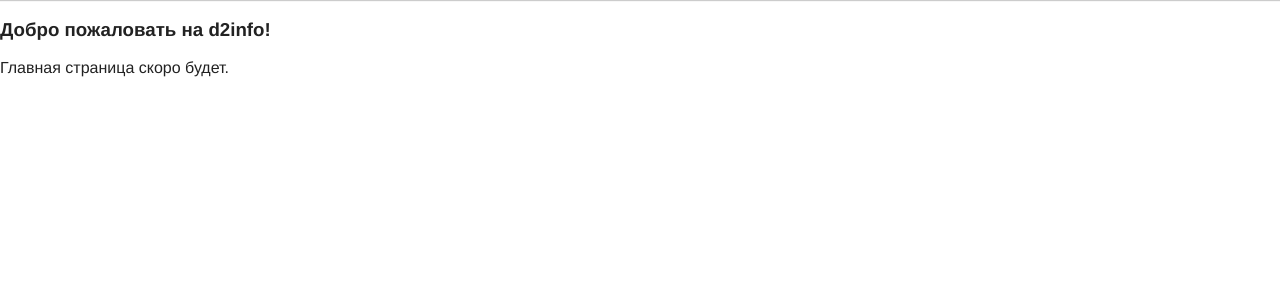
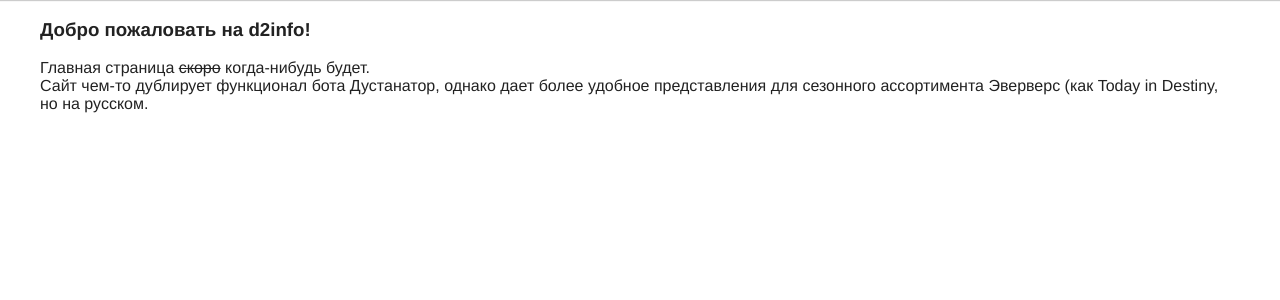
Before and after one commit to movsesyanpv/d2info, a Python web app: template app/templates/index.html in a window 1280 px wide. Shown: the part 80-380 px from the top of the page. Run offline with Jinja, Linux system fonts and the light colour scheme; the template is opened without the code that fills it, so the values that code supplies are empty.

Commit message:
Updated index.html

```diff
--- a/app/templates/index.html
+++ b/app/templates/index.html
@@ -11,6 +11,12 @@
 {% endblock %}
 
 {% block content %}
-<h3>Добро пожаловать на d2info!</h3>
-<p>Главная страница скоро будет.</p>
+<div class="content-center" style="max-width: 1200px">
+    <h3>Добро пожаловать на d2info!</h3>
+    <p>
+        Главная страница <strike>скоро</strike> когда-нибудь будет.<br>
+        Сайт чем-то дублирует функционал бота <a href="https://discordapp.com/api/oauth2/authorize?client_id=677145368894373965&permissions=67632192&scope=bot">Дустанатор</a>,
+        однако дает более удобное представления для сезонного ассортимента Эверверс (как <a href="https://www.todayindestiny.com/eververse">Today in Destiny</a>, но на русском.
+    </p>
+</div>
 {% endblock %}
```
